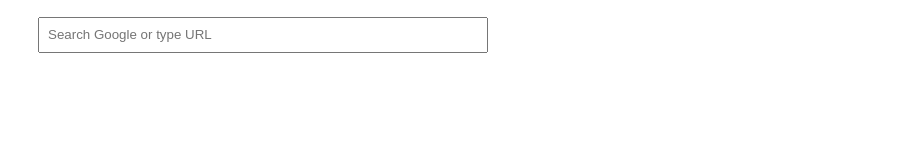
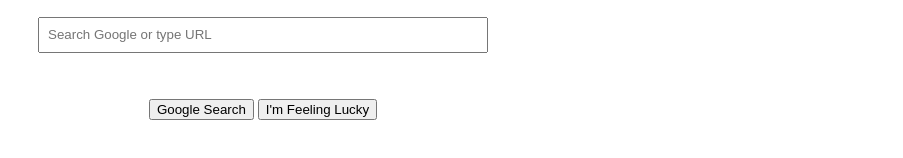
Before and after one commit to malikmateen917/google.com, a plain HTML site: page index.html in a window 1280 px wide. Shown: the part 482-640 px from the top of the page, without its empty margins (377-1280 px from the left). Drawn offline with Linux system fonts and the light colour scheme.

Commit message:
google button completed

```diff
--- a/index.html
+++ b/index.html
@@ -241,3 +241,8 @@
           <input type="text" id="form-search" placeholder="Search Google or type URL">
         </form>
       </div>
+      <!-- BUTTONS -->
+    <div class= "buttons">
+        <input type="submit" value="Google Search" id="google_search">
+        <input type="submit" value="I'm Feeling Lucky" id="im_feeling_lucky">
+      </div>
```
